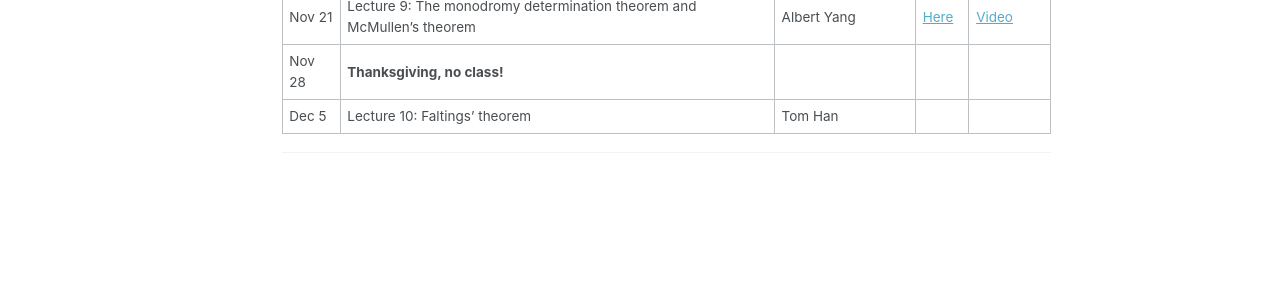
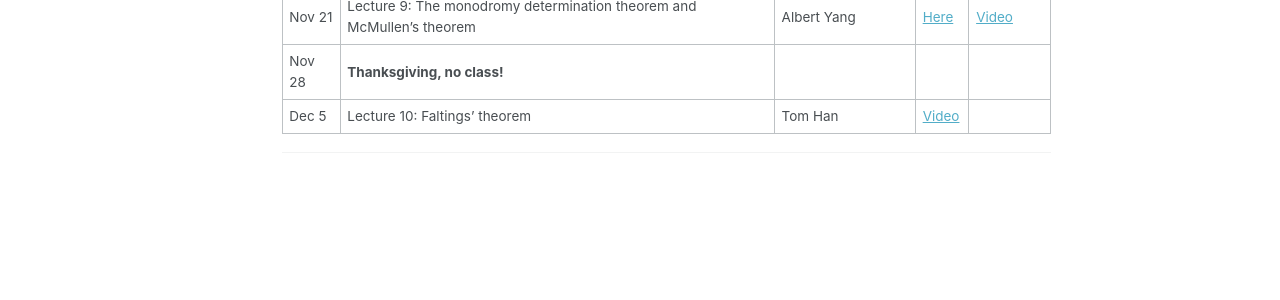
Before and after one commit to davidzzz0331/davidzzz0331.github.io, a Jekyll site: the page built from _pages/surfacetopology.md, in a window 1280 px wide and 900 px high, scrolled down 981 px. Shown: the part 347-647 px from the top of the window. Built offline with Jekyll 4.4.1, drawn with Linux system fonts in a browser that asks for light colours.

Commit message:
Final_lecture

```diff
--- a/_pages/surfacetopology.md
+++ b/_pages/surfacetopology.md
@@ -44,7 +44,7 @@ This is a seminar devoted to understanding McMullen’s paper "[From Dynamics on
 | Nov 14  | Lecture 8: Nielsen–Thurston classification              |      Ellis Buckminster         |       |     [Video](https://youtu.be/GMVR1Rrai1s)      |
 | Nov 21 | Lecture 9: The monodromy determination theorem and McMullen’s theorem |  Albert Yang      |   [Here](/assets/surfacetopology/9surface.pdf)    |    [Video](https://youtu.be/0BUDlAYPJBM)       |
 | Nov 28 | **Thanksgiving, no class!**                                 |               |       |           |
-| Dec 5 | Lecture 10: Faltings’ theorem                           |       Tom Han        |       |           |
+| Dec 5 | Lecture 10: Faltings’ theorem                           |       Tom Han        |  [Video](https://youtu.be/ih5NeaCAjXw)     |           |
 
 
 
```
